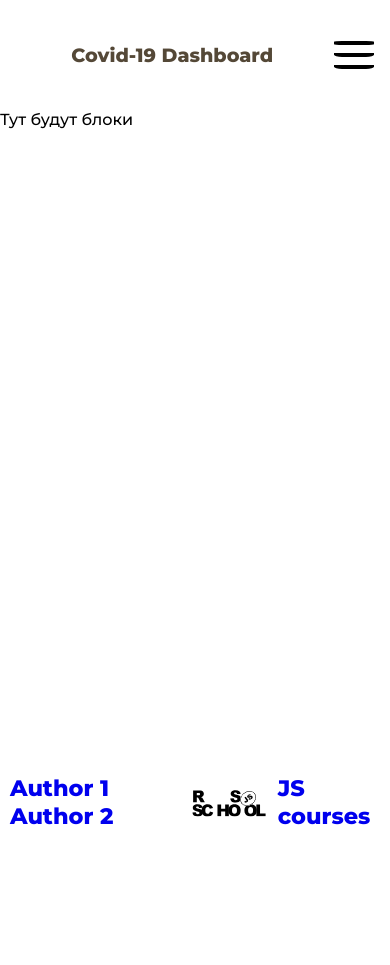
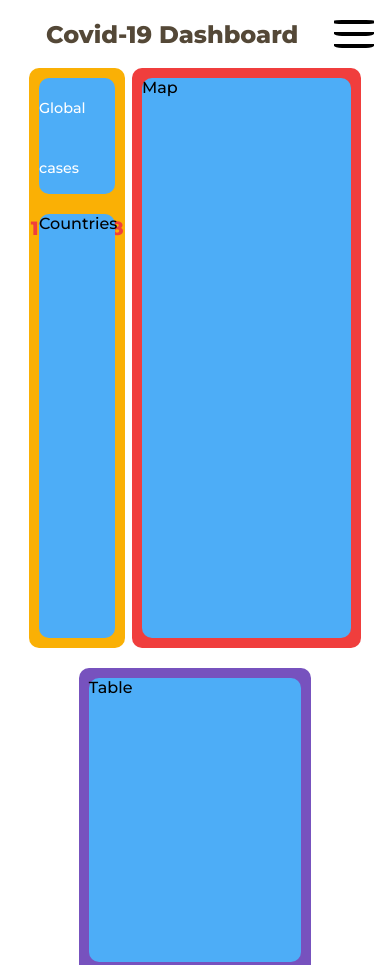
Before and after one commit to RomanGovor/covid-dashboard, a website built with webpack: page index.html in a window 390 px wide. Shown: the top 965 px of the page. Before the commit the page ends 844 px from the top, so only its background shows below. Built offline with nearby package versions, Linux system fonts and the light colour scheme; files whose address does not match are found by name.

Commit message:
feat: add blocks on page

```diff
--- a/index.html
+++ b/index.html
@@ -35,11 +35,33 @@
             </div>
         </div>
     </header>
-    <main>Тут будут блоки</main>
 
-    <div class="background">
+    <main class="wrapper">
+        <div class="container">
+            <div class="card container__world">
+                <div class="subcard container__global">
+                    <div class="content">
+                        <div class="content__title">Global cases</div>
+                        <div class="content__number">12345678</div>
+                    </div>
+                </div>
+                <div class="subcard container__countries">
+                    <div>Countries</div>
+                </div>
+            </div>
+            <div class="card container__map">
+                <div class="subcard container__infected-map">Map</div>
+            </div>
+            <div class="card container__statistics">
+                <div class="subcard container__tables">Table</div>
+                <div class="subcard container__graphics">Graphics</div>
+            </div>
+        </div>
+    </main>
+
+    <aside class="background">
         <label class="background__burger" for="hmt"></label>
-    </div>
+    </aside>
     <footer>
         <div class="footer wrapper">
             <div class="footer__author">
--- a/src/sass/abstracts/_constants.scss
+++ b/src/sass/abstracts/_constants.scss
@@ -22,8 +22,8 @@ $color-blue: #4DADF7;
 $color-play: #32CD32;
 
 $content-width: 1920px;
-
-$content-big-width: 1300px;
-$content-middle-width: 1100px;
-$content-little-width: 600px;
-$content-smallest-width: 450px;
+$content-big-width: 1600px;
+$content-hd-width: 1280px;
+$content-middle-width: 1023px;
+$content-little-width: 800px;
+$content-smallest-width: 600px;
--- /dev/null
+++ b/src/sass/components/_card.scss
@@ -0,0 +1,41 @@
+.card {
+  position: relative;
+  width: calc(100% / 3 - 10px);
+  margin-bottom: 10px;
+  height: 580px;
+  transition: all 0.5s ease;
+  cursor: pointer;
+  perspective: 1000px;
+  display: flex;
+  flex-direction: column;
+  border-radius: 10px;
+  background: #4DADF7;
+}
+
+@media (max-width: $content-big-width) {
+  .card {
+    //width: calc(100% / 3 - 25px);
+    margin-bottom: 40px;
+  }
+}
+
+@media (max-width: $content-middle-width) {
+  .card {
+    width: calc(100% / 2 - 10px);
+    margin-bottom: 40px;
+  }
+}
+
+@media (max-width: $content-little-width) {
+  .card {
+    width: 100%;
+  }
+}
+
+@media (max-width: 400px) {
+  .card {
+    .description {
+      padding: 0 10px;
+    }
+  }
+}
--- /dev/null
+++ b/src/sass/components/_subcard.scss
@@ -0,0 +1,94 @@
+.subcard {
+  height: 100%;
+  transition: all 0.5s ease;
+  cursor: pointer;
+  perspective: 1000px;
+  display: flex;
+  flex-direction: column;
+  border-radius: 10px;
+  background: $color-blue;
+  margin: 10px;
+
+  .content {
+    display: flex;
+    flex-direction: column;
+    justify-content: center;
+    align-items: center;
+
+    &__title,
+    &__number {
+      line-height: 60px;
+    }
+
+    &__title {
+      font-size: 2rem;
+      color: $color-light;
+    }
+
+    &__number {
+      font-weight: bold;
+      font-size: 3rem;
+      color: $color-red;
+    }
+  }
+}
+
+@media (max-width: $content-big-width) {
+  .subcard .content{
+    &__title {
+      font-size: 1.5rem;
+    }
+
+    &__number {
+      font-size: 2.4rem;
+    }
+  }
+}
+
+@media (max-width: $content-hd-width) {
+  .subcard .content{
+    &__title {
+      font-size: 1.2rem;
+    }
+
+    &__number {
+      font-size: 2rem;
+    }
+  }
+}
+
+@media (max-width: $content-middle-width) {
+  .subcard .content{
+    &__title {
+      font-size: 1.5rem;
+    }
+
+    &__number {
+      font-size: 2.4rem;
+    }
+  }
+}
+
+@media (max-width: $content-little-width) {
+  .subcard .content{
+    &__title {
+      font-size: 1.1rem;
+    }
+
+    &__number {
+      font-size: 1.6rem;
+    }
+  }
+}
+
+@media (max-width: $content-smallest-width) {
+  .subcard .content {
+    &__title {
+      font-size: 0.9rem;
+    }
+
+    &__number {
+      font-size: 1.2rem;
+    }
+  }
+}
--- /dev/null
+++ b/src/sass/layouts/_containers.scss
@@ -0,0 +1,66 @@
+.container {
+  position: relative;
+  //width: calc(100% - 58px);
+  display: flex;
+  justify-content: space-between;
+  align-items: center;
+  flex-wrap: wrap;
+  padding: 0 10px 50px 10px;
+
+  &__world {
+    width: 19%;
+    background: $color-yellow;
+  }
+
+  &__map {
+    width: 49%;
+    background: $color-red;
+  }
+
+  &__statistics {
+    width: 29%;
+    background: $color-violet;
+  }
+
+  &__global {
+    height: 30%;
+  }
+
+  &__graphics {
+    height: 90%;
+  }
+}
+
+@media (max-width: $content-middle-width) {
+  .container {
+    &__world {
+      width: 29%;
+    }
+
+    &__map {
+      width: 69%;
+    }
+
+    &__statistics {
+      margin: 0 auto;
+      width: 70%;
+      margin-top: -20px;
+      margin-bottom: 60px;
+    }
+  }
+}
+
+@media (max-width: $content-little-width) {
+  .container {
+    &__global {
+      height: 20%;
+    }
+  }
+}
+
+@media (max-width: $content-smallest-width) {
+  .container {
+    width: auto;
+    padding: 0 29px;
+  }
+}
--- a/src/sass/layouts/_footer.scss
+++ b/src/sass/layouts/_footer.scss
@@ -1,7 +1,6 @@
 footer {
   position: absolute;
   bottom: 0;
-  //bottom: -25px;
   height: 84px;
   width: 100%;
   background: white;
--- a/src/sass/layouts/_header.scss
+++ b/src/sass/layouts/_header.scss
@@ -2,9 +2,9 @@
   display: flex;
   justify-content: space-between;
   align-items: center;
-  height: 110px;
+  height: 68px;
   max-width: $content-width;
-  padding: 0 79px 0 79px;
+  padding: 0 59px;
 
   &__menu {
     cursor: pointer;
@@ -31,16 +31,13 @@
 @media (max-width: $content-little-width) {
   .header {
     padding: 0 10px;
-    .title {
-      font-size: 1.5rem;
-    }
   }
 }
 
 @media (max-width: $content-smallest-width) {
   .header {
     .title {
-      font-size: 1.2rem;
+      font-size: 1.5rem;
     }
 
     &__switch {
--- a/src/sass/style.scss
+++ b/src/sass/style.scss
@@ -4,8 +4,11 @@
 @import "base/base";
 @import "base/burger";
 
+@import "components/menu-list";
+@import "components/card";
+@import "components/subcard";
+
 @import "layouts/header";
 @import "layouts/wrapper";
 @import "layouts/footer";
-
-@import "components/menu-list";
+@import "layouts/containers";
```
